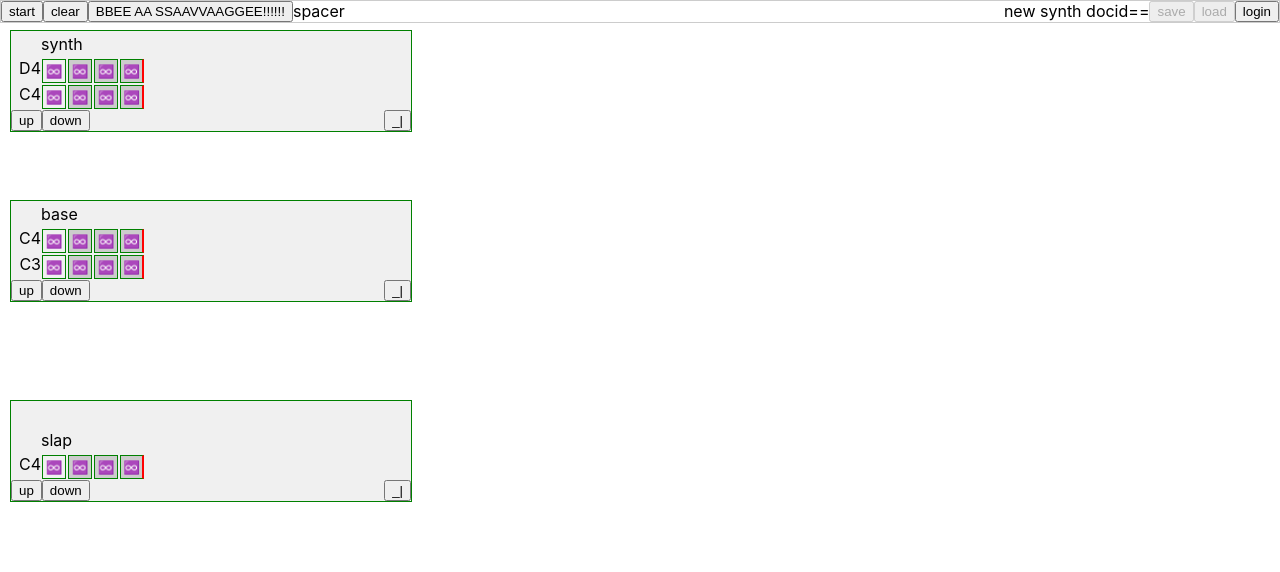
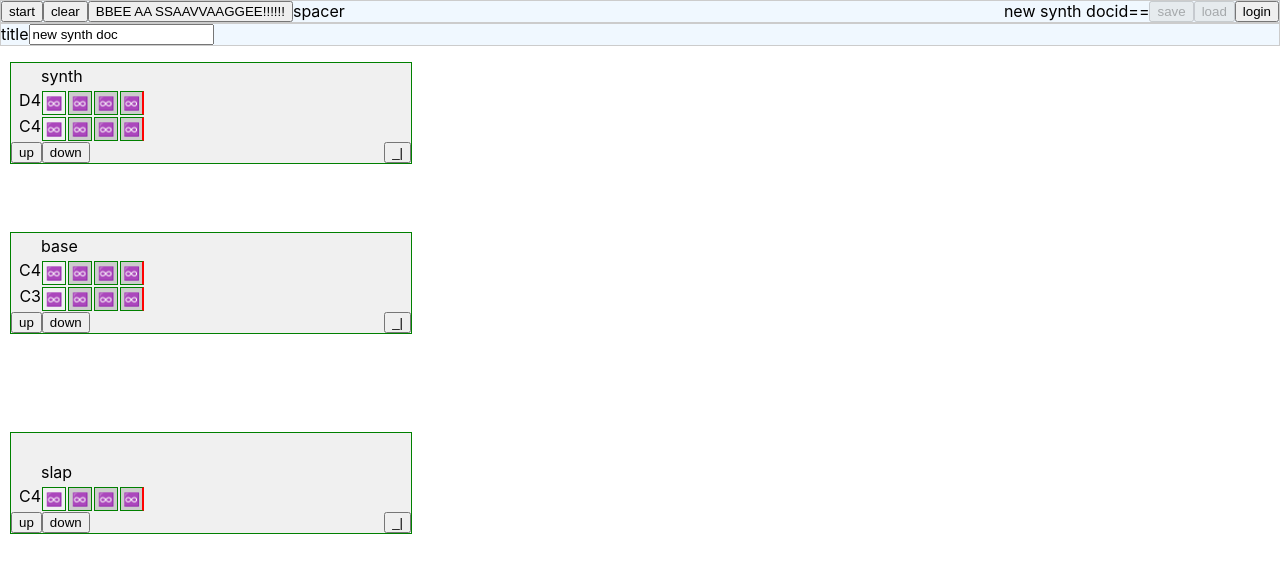
Before and after one commit to joshmarinacci/meowsynth, a React (Create React App) app: page / in a window 1280 px wide. Shown: the top 572 px of the page. Built offline with nearby package versions, Linux system fonts and the light colour scheme.

Commit message:
add editable title

```diff
--- a/src/App.css
+++ b/src/App.css
@@ -1,5 +1,5 @@
 .layout-canvas {
-    top: 0px;
+    top: 2em;
     position: absolute;
     left:0;
     width: 100%;
@@ -46,6 +46,7 @@
     border: 1px solid #ccc;
     z-index: 1;
     position: relative;
+    background-color: aliceblue;
 }
 
 
--- a/src/App.js
+++ b/src/App.js
@@ -337,6 +337,15 @@ export class App extends Component {
                         <LoadButton onLoad={doc=> this.setState({doc:doc}) }/>
                         <LoginButton/>
                     </div>
+                    <div className={"toolbar hbox"}>
+                        <label>title</label>
+                        <input type="text" value={this.state.doc.title}
+                               onChange={e => {
+                                   this.state.doc.title = e.target.value
+                                   this.setState({doc:this.state.doc})
+                               }}
+                        />
+                    </div>
                     <DialogContainer/>
                 </div>
                 </DialogContext.Provider>
```
